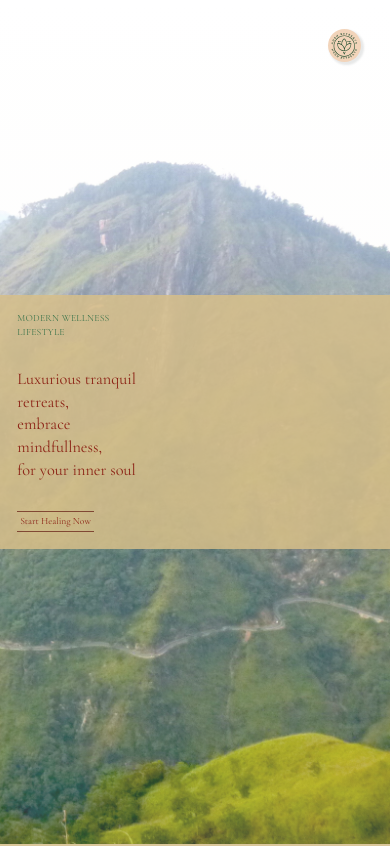
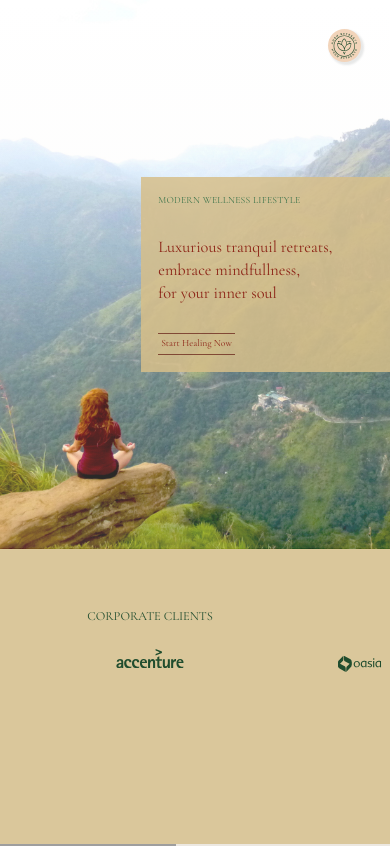
Before and after one commit to jieqiangt/the-hush-retreat, a Next.js app: page / in a window 390 px wide. Shown: the top 846 px of the page. Built offline with nearby package versions, Linux system fonts and the light colour scheme; grey boxes are pictures that could not be loaded.

Commit message:
- added media queries for hero section to respond to changing widths

```diff
--- a/sass/abstracts/_media.scss
+++ b/sass/abstracts/_media.scss
@@ -23,16 +23,17 @@
       @content;
     }
   }
-  @if $breakpoint == laptop-sm {
-    @media (max-width: 62.5em) {
-      //width: 1000px
+
+  @if $breakpoint == tab-xl-land {
+    @media (max-width: 68.75em) {
+      // width: 1100px
       @content;
     }
   }
 
-  @if $breakpoint == tab-xl-land {
-    @media (max-width: 68.75em) {
-      // width: 1100px
+  @if $breakpoint == laptop-sm {
+    @media (max-width: 62.5em) {
+      //width: 1000px
       @content;
     }
   }
--- a/sass/pages/home.module.scss
+++ b/sass/pages/home.module.scss
@@ -20,9 +20,55 @@
     (bottom 25% left 90%)
   );
 
+  @include media-queries(laptop-sm) {
+    background-position: bottom 25% left 50%;
+  }
 
+  @include media-queries(tab-lg-land) {
+    background-position: bottom 25% left 40%;
+  }
+
+  @include media-queries(tab-land) {
+    background-position: bottom 25% left 30%;
+    height: 85vh;
+  }
+
+  @include media-queries(phone-xl) {
+    height: 75vh;
+  }
+
+  @include media-queries(phone-lg) {
+    height: 70vh;
+  }
+
+  @include media-queries(phone-lg) {
+    height: 65vh;
+  }
 
   &--box {
+    @include media-queries(tab-lg-land) {
+      padding-right: 40rem;
+    }
+
+    @include media-queries(tab-land) {
+      padding-right: 30rem;
+    }
+
+    @include media-queries(tab-sm-land) {
+      padding-right: 25rem;
+    }
+
+    @include media-queries(phone-xl) {
+      padding-right: 20rem;
+    }
+
+    @include media-queries(phone-lg) {
+      padding-right: 12rem;
+    }
+
+    @include media-queries(phone) {
+      padding-right: 5rem;
+    }
   }
 
   &--title {
@@ -51,7 +97,7 @@
   grid-template-columns: 1fr 1fr;
   grid-template-rows: 1fr;
   justify-items: center;
-  height: 22vw;
+  height: 35vh;
 
   & aside {
     display: flex;
@@ -61,7 +107,7 @@
 
   &--title {
     @include section--title($col-main-primary, $letter-spacing-default);
-    margin-top: 5vw;
+    margin-top: 7vh;
     margin-bottom: 2rem;
   }
 
```
